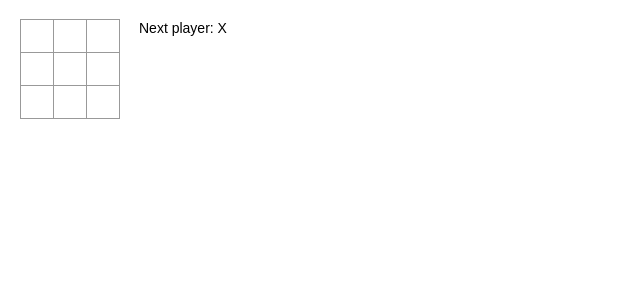
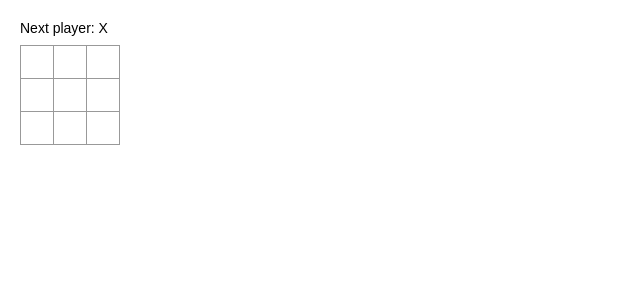
Before and after one commit to adridars/React-tuto-TicTacToe, a React (Create React App) app: page / in a window 1280 px wide. Shown: the top 300 px of the page, without its empty margins (0-640 px from the left). Built offline with nearby package versions, Linux system fonts and the light colour scheme.

Commit message:
Revert "givin history state"

```diff
--- a/src/components/Board.jsx
+++ b/src/components/Board.jsx
@@ -1,7 +1,7 @@
 import React from "react";
 import Square from "./square";
 
-function Board({ squaresValue, handleClick }) {
+function Board({ squaresValue, calculateWinner, xIsNext, handleClick }) {
   function renderSquare(a) {
     return (
       <Square
@@ -12,9 +12,13 @@ function Board({ squaresValue, handleClick }) {
       />
     );
   }
-
+  const winner = calculateWinner(squaresValue);
+  let status = winner
+    ? "Winner: " + winner
+    : "Next player: " + (xIsNext ? "X" : "O");
   return (
     <div>
+      <div className="status">{status}</div>
       <div className="board-row">
         {renderSquare(0)}
         {renderSquare(1)}
--- a/src/index.jsx
+++ b/src/index.jsx
@@ -5,33 +5,31 @@ import Board from "./components/Board";
 import calculateWinner from "./components/winnerCalculation";
 
 const Game = () => {
-  const [historyMove, setHistoryMove] = useState([
-    { move: new Array(9).fill(null) },
-  ]);
+  const [squaresValue, setSquaresValue] = useState(new Array(9).fill(null));
   const [xIsNext, setXIsNext] = useState(true);
-  const actualMove = historyMove[historyMove.length - 1].move;
 
   const handleClick = function (va) {
-    const move = actualMove.slice();
-    if (move[va] || calculateWinner(move)) {
+    const squares = squaresValue.slice();
+    if (squares[va] || calculateWinner(squaresValue)) {
       return;
     }
-    move[va] = xIsNext ? "X" : "O";
+    squares[va] = xIsNext ? "X" : "O";
     setXIsNext(!xIsNext);
-    setHistoryMove(historyMove.concat({ move }));
+    setSquaresValue(squares);
   };
-  const winner = calculateWinner(actualMove);
-  let status = winner
-    ? "Winner: " + winner
-    : "Next player: " + (xIsNext ? "X" : "O");
 
   return (
     <div className="game">
       <div className="game-board">
-        <Board squaresValue={actualMove} handleClick={handleClick} />
+        <Board
+          squaresValue={squaresValue}
+          calculateWinner={calculateWinner}
+          xIsNext={xIsNext}
+          handleClick={handleClick}
+        />
       </div>
       <div className="game-info">
-        <div>{status}</div>
+        <div>{/* status */}</div>
         <ol>{/* TODO */}</ol>
       </div>
     </div>
```
